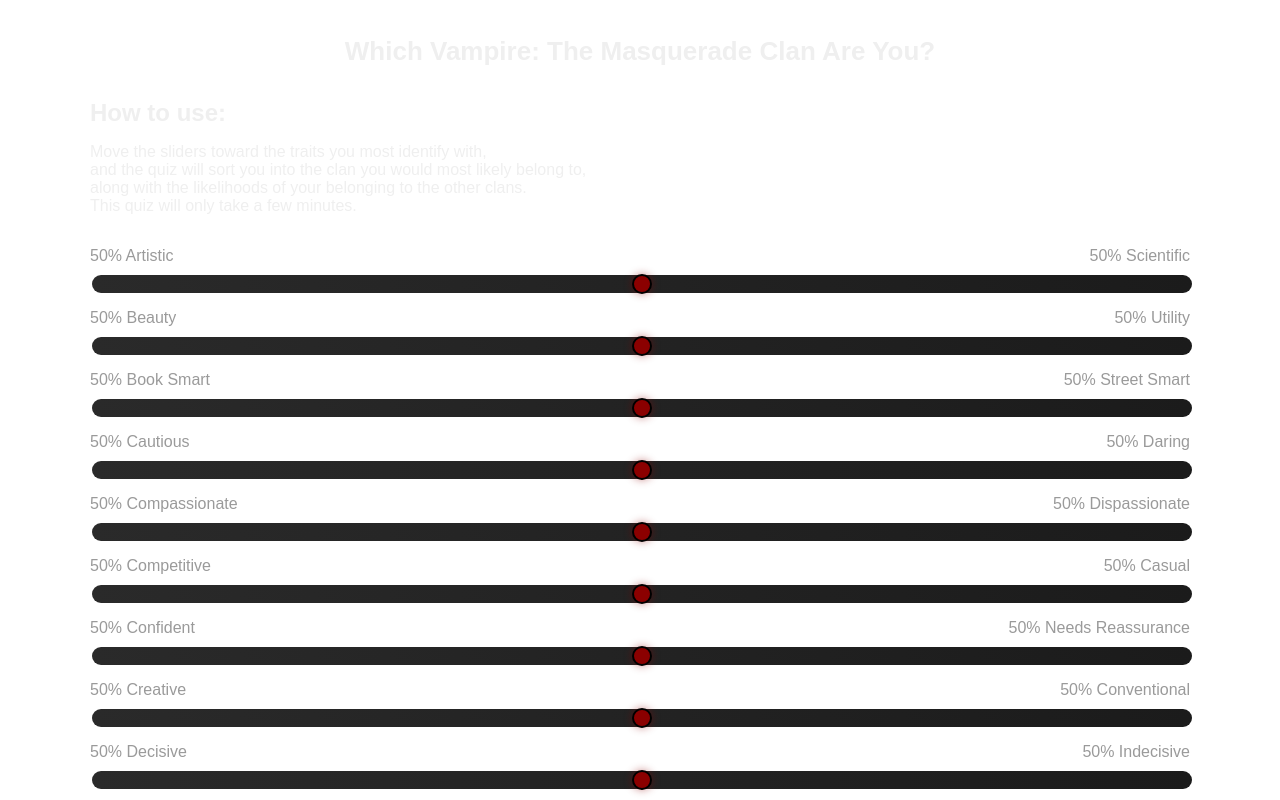
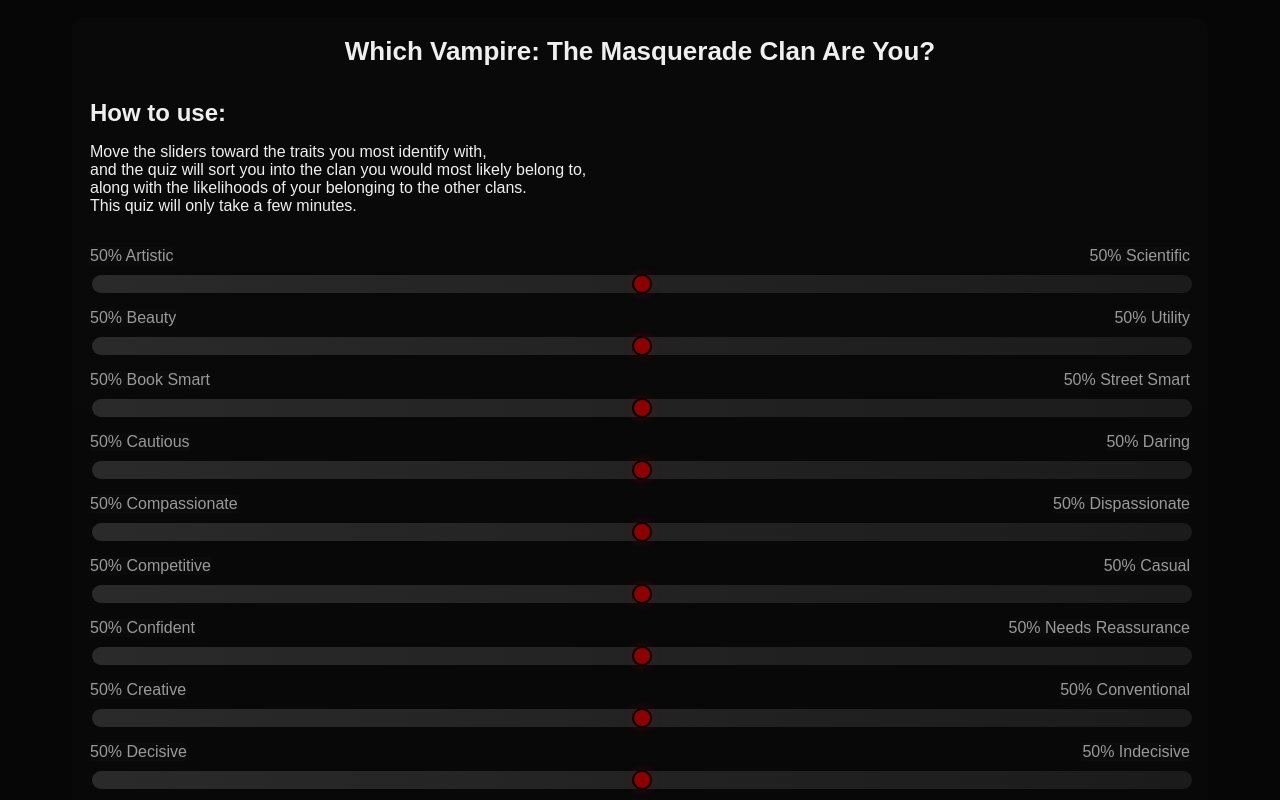
Before and after one commit to AbeTodoroki/vtm-quiz, a plain HTML site: page index.html in a window 1280 px wide. Shown: the top 800 px of the page. Drawn offline with Linux system fonts and the light colour scheme.

Commit message:
background fix

```diff
--- a/index.html
+++ b/index.html
@@ -20,6 +20,7 @@
             height: 100%;
             margin: 0;
             color: #efefef;
+            background: #070607;
             font-family: sans-serif, serif
         }
 
```
